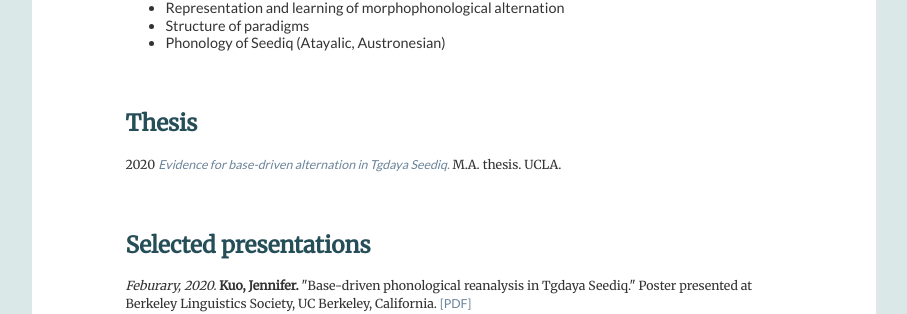
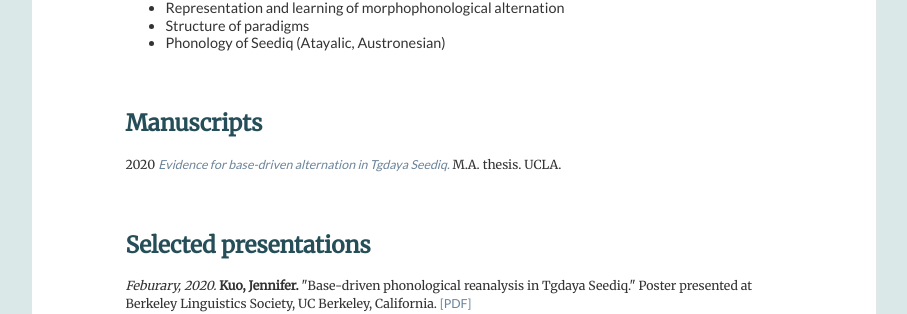
Before and after one commit to jenniferxkuo/jenniferxkuo.github.io, a Jekyll site: the page built from research/index.html, in a window 1280 px wide. Shown: the part 275-589 px from the top of the page, without its empty margins (186-1093 px from the left). Built offline with Jekyll 4.4.1, drawn with Linux system fonts in a browser that asks for light colours.

```diff
--- a/about/index.html
+++ b/about/index.html
@@ -32,7 +32,7 @@
 
 		<div class="mySlides fade">
 		  <div class="numbertext">5 / 5</div>
-		  <img src="/images/selfportrait.jpg" style="width:100%">
+		  <img src="/images/selfportrait.jpg" style="width:100%; padding-left: 15px;padding-right: 15px;">
 		  <div class="text"></div>
 		</div>
 
--- a/research/index.html
+++ b/research/index.html
@@ -13,7 +13,7 @@
 	</ul>
 
 	<br>
-	<h2>Thesis</h2>
+	<h2>Manuscripts</h2>
 	<p>2020 <i><a id="ma_thesis" href="https://nbviewer.jupyter.org/github/jenniferxkuo/jenniferxkuo.github.io/blob/master/Kuo_MA_2020_final.pdf">Evidence for base-driven alternation in Tgdaya Seediq.</a></i> M.A. thesis. UCLA.</p>
 	<!-- <a href="xxx">[PDF]</a> -->
 
```
